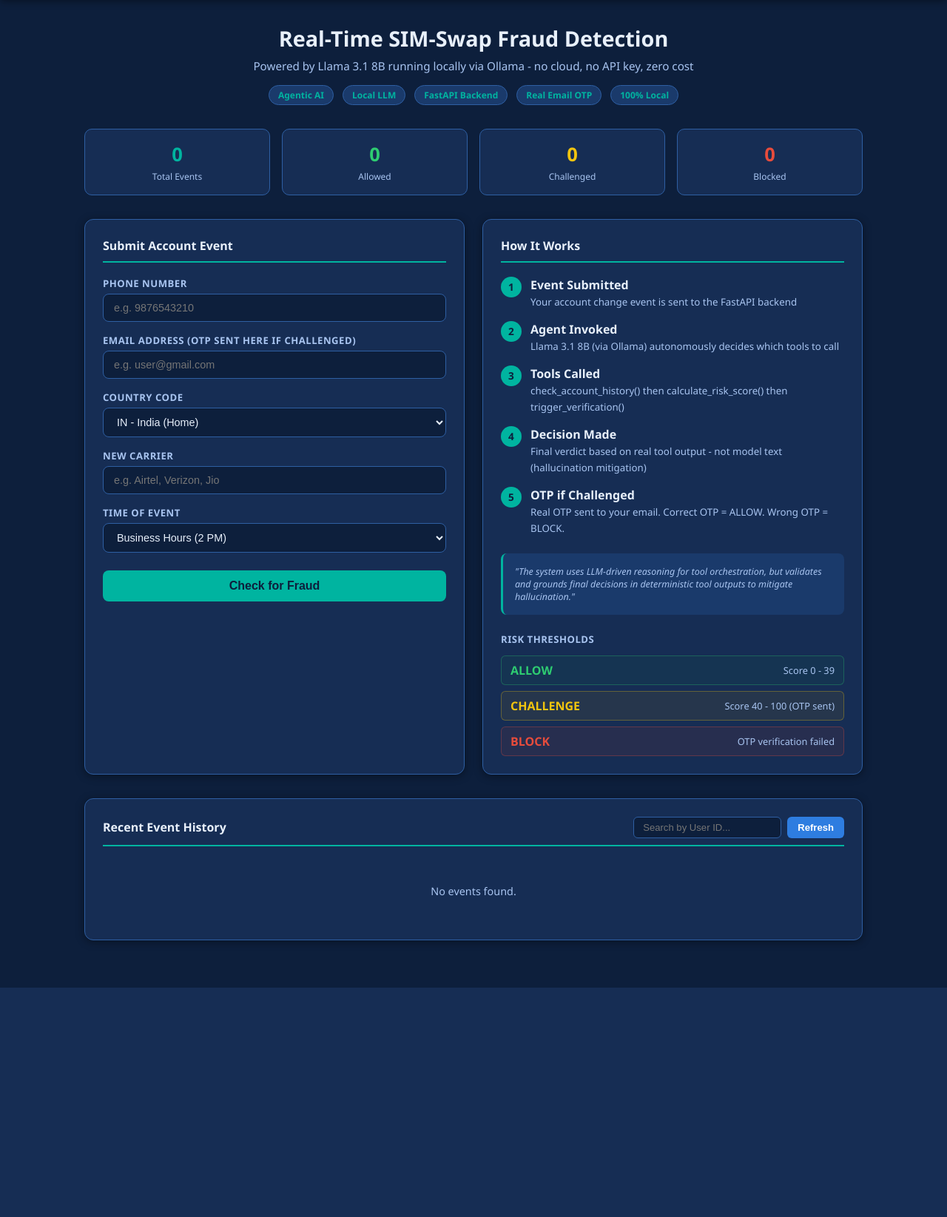
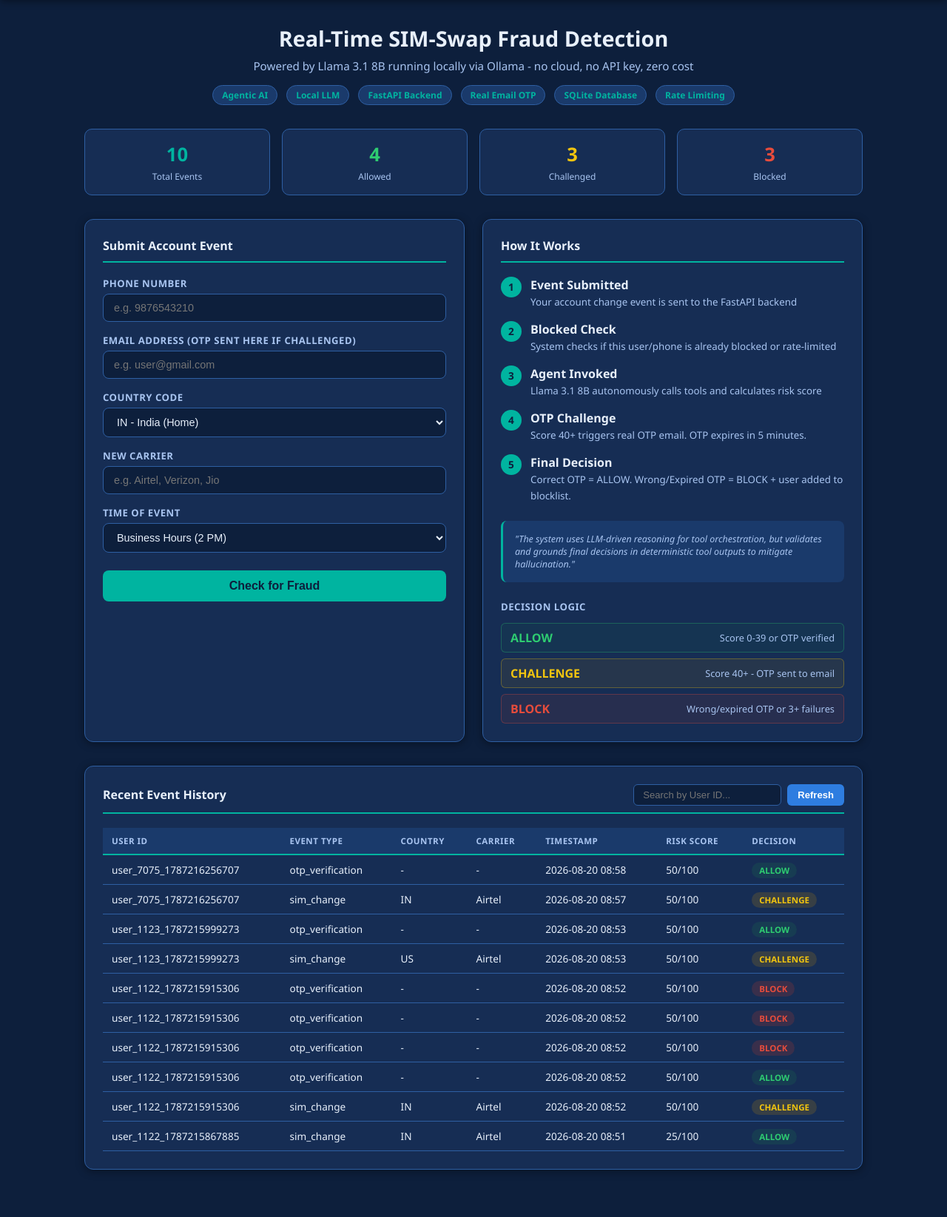
Before and after one commit to Sarthakr1003/sim-swap-agent, a FastAPI app: page / in a window 1280 px wide. Shown: the part 60-1705 px from the top of the page at 74% size. Before the commit the page ends 1395 px from the top, so only its background shows below. Run offline with FastAPI, Linux system fonts and the light colour scheme; data comes from the database, SQL or seed files in the repository; both versions use the stored data as it was after the commit; data that the repository does not hold is empty.

Commit message:
Added SQLite database, otp expiry, rate limiting, blocklist

```diff
--- a/main.py
+++ b/main.py
@@ -3,10 +3,16 @@ from fastapi.responses import HTMLResponse
 from pydantic import BaseModel
 from models import AccountEvent, FraudDecision
 from agent import run_fraud_agent
-from tools import log_event, check_account_history, _load_log
 from otp_service import generate_otp, send_otp_email, get_final_decision
+from database import (
+    init_db, log_event_db, get_user_events_db,
+    get_all_events_db, get_stats_db, save_otp_db,
+    verify_otp_db, block_user_db, is_user_blocked,
+    get_recent_failures_db
+)
 
 app = FastAPI(title="SIM-Swap Fraud Detection Agent")
+init_db()
 
 
 # ── SERVE WEB UI ──────────────────────────────────────────────────────
@@ -26,8 +32,43 @@ def health_check():
 @app.post("/event", response_model=FraudDecision)
 def receive_event(event: AccountEvent):
     try:
+        phone = event.metadata.get("phone", "")
+        user_id = event.user_id
+
+        # Check if user is already blocked
+        if is_user_blocked(user_id, phone):
+            return FraudDecision(
+                action="BLOCK",
+                risk_score=100,
+                reason="This user/phone is permanently blocked due to repeated fraud attempts."
+            )
+
+        # Check rate limiting — 3 blocks in 10 minutes = permanent block
+        recent_failures = get_recent_failures_db(user_id, minutes=10)
+        if recent_failures >= 3:
+            block_user_db(user_id, phone, "Repeated OTP failures — possible brute force attack")
+            return FraudDecision(
+                action="BLOCK",
+                risk_score=100,
+                reason="Too many failed verification attempts. Account blocked for security."
+            )
+
+        # Run fraud agent
         decision = run_fraud_agent(event, debug=False)
-        log_event(event, decision)
+
+        # Log to database
+        log_event_db(
+            user_id=user_id,
+            phone=phone,
+            event_type=event.event_type,
+            timestamp=event.timestamp.isoformat(),
+            country=event.metadata.get("country", ""),
+            new_carrier=event.metadata.get("new_carrier", ""),
+            risk_score=decision["risk_score"],
+            action=decision["action"],
+            reason=decision["reason"]
+        )
+
         return FraudDecision(
             action=decision["action"],
             risk_score=decision["risk_score"],
@@ -37,30 +78,24 @@ def receive_event(event: AccountEvent):
         raise HTTPException(status_code=500, detail=str(e))
 
 
-# ── GET ALL EVENTS (must be before /{user_id} to avoid conflict) ───────
+# ── GET ALL EVENTS ─────────────────────────────────────────────────────
 @app.get("/events/all")
 def get_all_events():
-    log = _load_log()
-    return {"events": log}
+    events = get_all_events_db()
+    return {"events": events}
 
 
 # ── GET USER EVENT HISTORY ─────────────────────────────────────────────
 @app.get("/events/{user_id}")
 def get_user_events(user_id: str):
-    history = check_account_history(user_id)
-    return {"user_id": user_id, "events": history}
+    events = get_user_events_db(user_id)
+    return {"user_id": user_id, "events": events}
 
 
 # ── STATS ──────────────────────────────────────────────────────────────
 @app.get("/stats")
 def get_stats():
-    entries = _load_log()
-    stats = {"ALLOW": 0, "CHALLENGE": 0, "BLOCK": 0, "total": len(entries)}
-    for entry in entries:
-        action = entry.get("decision", {}).get("action", "")
-        if action in stats:
-            stats[action] += 1
-    return stats
+    return get_stats_db()
 
 
 # ── SEND OTP ──────────────────────────────────────────────────────────
@@ -73,24 +108,44 @@ def send_otp(req: OTPRequest):
     otp = generate_otp()
     success = send_otp_email(req.email, otp, req.user_id)
     if success:
-        return {"status": "sent", "otp": otp}
+        otp_id = save_otp_db(req.user_id, otp, expires_minutes=5)
+        return {"status": "sent", "otp_id": otp_id, "otp": otp}
     raise HTTPException(status_code=500, detail="Failed to send OTP email")
 
 
 # ── VERIFY OTP — FINAL DECISION ────────────────────────────────────────
 class OTPVerifyRequest(BaseModel):
+    otp_id: int
     entered_otp: str
-    real_otp: str
     risk_score: int
     user_id: str
+    phone: str = ""
 
 @app.post("/verify-otp")
 def verify_otp_endpoint(req: OTPVerifyRequest):
     """
     Final decision after OTP attempt.
-    Correct OTP → ALLOW (real user confirmed)
-    Wrong OTP → BLOCK (attacker caught)
+    Correct OTP → ALLOW
+    Wrong/Expired OTP → BLOCK
     """
-    verified = req.entered_otp.strip() == req.real_otp.strip()
+    verified, message = verify_otp_db(req.otp_id, req.entered_otp)
     result = get_final_decision(verified, req.risk_score)
+
+    # Log the final decision to database
+    log_event_db(
+        user_id=req.user_id,
+        phone=req.phone,
+        event_type="otp_verification",
+        timestamp=__import__('datetime').datetime.now().isoformat(),
+        country="",
+        new_carrier="",
+        risk_score=req.risk_score,
+        action=result["action"],
+        reason=result["reason"]
+    )
+
+    # If blocked — add to blocked users list
+    if result["action"] == "BLOCK":
+        block_user_db(req.user_id, req.phone, result["reason"])
+
     return result
--- a/templates/index.html
+++ b/templates/index.html
@@ -17,12 +17,7 @@
     }
     * { margin:0; padding:0; box-sizing:border-box; transition: background 0.3s, color 0.3s; }
     body { background: var(--bg); color: var(--text); font-family: 'Segoe UI', sans-serif; min-height: 100vh; }
-    nav {
-      background: var(--card); border-bottom: 2px solid var(--teal);
-      padding: 0 2rem; height: 60px; display: flex; align-items: center;
-      justify-content: space-between; box-shadow: 0 2px 10px var(--shadow);
-      position: sticky; top: 0; z-index: 100;
-    }
+    nav { background: var(--card); border-bottom: 2px solid var(--teal); padding: 0 2rem; height: 60px; display: flex; align-items: center; justify-content: space-between; box-shadow: 0 2px 10px var(--shadow); position: sticky; top: 0; z-index: 100; }
     .nav-brand { display: flex; align-items: center; gap: 10px; }
     .nav-brand .dot { width: 10px; height: 10px; background: var(--teal); border-radius: 50%; animation: pulse 2s infinite; }
     @keyframes pulse { 0%, 100% { opacity: 1; transform: scale(1); } 50% { opacity: 0.5; transform: scale(1.3); } }
@@ -65,6 +60,7 @@
     .otp-section { display: none; margin-top: 1rem; padding: 1rem; background: var(--card2); border-radius: 8px; border: 1px solid var(--border); }
     .otp-section.show { display: block; }
     .otp-section p { font-size: 0.88rem; color: var(--subtext); margin-bottom: 0.8rem; }
+    .otp-timer { font-size: 0.8rem; color: #F1C40F; font-weight: 600; margin-bottom: 0.5rem; }
     .otp-row { display: flex; gap: 0.5rem; }
     .otp-row input { flex: 1; padding: 10px 14px; background: var(--input-bg); border: 1px solid var(--input-border); border-radius: 8px; color: var(--text); font-size: 1rem; letter-spacing: 4px; text-align: center; outline: none; }
     .otp-btn { padding: 10px 18px; background: var(--blue); color: white; border: none; border-radius: 8px; font-weight: 700; cursor: pointer; font-size: 0.9rem; }
@@ -110,7 +106,8 @@
       <span class="tag">Local LLM</span>
       <span class="tag">FastAPI Backend</span>
       <span class="tag">Real Email OTP</span>
-      <span class="tag">100% Local</span>
+      <span class="tag">SQLite Database</span>
+      <span class="tag">Rate Limiting</span>
     </div>
   </div>
 
@@ -156,7 +153,8 @@
         <div class="result-reason" id="resultReason"></div>
       </div>
       <div class="otp-section" id="otpSection">
-        <p>A verification OTP has been sent to your email. Enter it below to approve the SIM change:</p>
+        <p>A verification OTP has been sent to your email. Enter it below (valid for 5 minutes):</p>
+        <div class="otp-timer" id="otpTimer">Time remaining: 5:00</div>
         <div class="otp-row">
           <input type="text" id="otpInput" placeholder="Enter OTP" maxlength="6" />
           <button class="otp-btn" onclick="verifyOTP()">Verify</button>
@@ -174,19 +172,19 @@
         </div>
         <div style="display:flex; gap:12px; align-items:flex-start;">
           <div style="background:var(--teal);color:#0D1F3C;width:28px;height:28px;border-radius:50%;display:flex;align-items:center;justify-content:center;font-weight:700;font-size:0.85rem;flex-shrink:0;">2</div>
-          <div><strong>Agent Invoked</strong><br/><small style="color:var(--subtext)">Llama 3.1 8B (via Ollama) autonomously decides which tools to call</small></div>
+          <div><strong>Blocked Check</strong><br/><small style="color:var(--subtext)">System checks if this user/phone is already blocked or rate-limited</small></div>
         </div>
         <div style="display:flex; gap:12px; align-items:flex-start;">
           <div style="background:var(--teal);color:#0D1F3C;width:28px;height:28px;border-radius:50%;display:flex;align-items:center;justify-content:center;font-weight:700;font-size:0.85rem;flex-shrink:0;">3</div>
-          <div><strong>Tools Called</strong><br/><small style="color:var(--subtext)">check_account_history() then calculate_risk_score() then trigger_verification()</small></div>
+          <div><strong>Agent Invoked</strong><br/><small style="color:var(--subtext)">Llama 3.1 8B autonomously calls tools and calculates risk score</small></div>
         </div>
         <div style="display:flex; gap:12px; align-items:flex-start;">
           <div style="background:var(--teal);color:#0D1F3C;width:28px;height:28px;border-radius:50%;display:flex;align-items:center;justify-content:center;font-weight:700;font-size:0.85rem;flex-shrink:0;">4</div>
-          <div><strong>Decision Made</strong><br/><small style="color:var(--subtext)">Final verdict based on real tool output - not model text (hallucination mitigation)</small></div>
+          <div><strong>OTP Challenge</strong><br/><small style="color:var(--subtext)">Score 40+ triggers real OTP email. OTP expires in 5 minutes.</small></div>
         </div>
         <div style="display:flex; gap:12px; align-items:flex-start;">
           <div style="background:var(--teal);color:#0D1F3C;width:28px;height:28px;border-radius:50%;display:flex;align-items:center;justify-content:center;font-weight:700;font-size:0.85rem;flex-shrink:0;">5</div>
-          <div><strong>OTP if Challenged</strong><br/><small style="color:var(--subtext)">Real OTP sent to your email. Correct OTP = ALLOW. Wrong OTP = BLOCK.</small></div>
+          <div><strong>Final Decision</strong><br/><small style="color:var(--subtext)">Correct OTP = ALLOW. Wrong/Expired OTP = BLOCK + user added to blocklist.</small></div>
         </div>
       </div>
       <div style="margin-top:1.5rem; padding:1rem; background:var(--card2); border-radius:8px; border-left:3px solid var(--teal);">
@@ -195,16 +193,16 @@
         </div>
       </div>
       <div style="margin-top:1.5rem;">
-        <div style="font-size:0.82rem; font-weight:600; color:var(--subtext); margin-bottom:0.8rem; text-transform:uppercase; letter-spacing:0.5px;">Risk Thresholds</div>
+        <div style="font-size:0.82rem; font-weight:600; color:var(--subtext); margin-bottom:0.8rem; text-transform:uppercase; letter-spacing:0.5px;">Decision Logic</div>
         <div style="display:flex; flex-direction:column; gap:0.5rem;">
           <div style="display:flex; justify-content:space-between; align-items:center; padding:8px 12px; background:rgba(26,122,74,0.1); border-radius:6px; border:1px solid rgba(46,204,113,0.3);">
-            <span style="font-weight:600; color:#2ECC71;">ALLOW</span><span style="font-size:0.8rem; color:var(--subtext);">Score 0 - 39</span>
+            <span style="font-weight:600; color:#2ECC71;">ALLOW</span><span style="font-size:0.8rem; color:var(--subtext);">Score 0-39 or OTP verified</span>
           </div>
           <div style="display:flex; justify-content:space-between; align-items:center; padding:8px 12px; background:rgba(184,134,11,0.1); border-radius:6px; border:1px solid rgba(241,196,15,0.3);">
-            <span style="font-weight:600; color:#F1C40F;">CHALLENGE</span><span style="font-size:0.8rem; color:var(--subtext);">Score 40 - 100 (OTP sent)</span>
+            <span style="font-weight:600; color:#F1C40F;">CHALLENGE</span><span style="font-size:0.8rem; color:var(--subtext);">Score 40+ - OTP sent to email</span>
           </div>
           <div style="display:flex; justify-content:space-between; align-items:center; padding:8px 12px; background:rgba(192,57,43,0.1); border-radius:6px; border:1px solid rgba(231,76,60,0.3);">
-            <span style="font-weight:600; color:#E74C3C;">BLOCK</span><span style="font-size:0.8rem; color:var(--subtext);">OTP verification failed</span>
+            <span style="font-weight:600; color:#E74C3C;">BLOCK</span><span style="font-size:0.8rem; color:var(--subtext);">Wrong/expired OTP or 3+ failures</span>
           </div>
         </div>
       </div>
@@ -225,9 +223,12 @@
 
 <script>
   let currentOTP = null;
+  let currentOtpId = null;
   let currentRiskScore = 0;
   let currentUserId = null;
+  let currentPhone = null;
   let isDark = true;
+  let otpTimerInterval = null;
 
   function toggleTheme() {
     isDark = !isDark;
@@ -272,15 +273,15 @@
         container.innerHTML = '<div class="empty-state">No events found.</div>';
         return;
       }
-      const rows = events.slice().reverse().map(e => {
-        const action = e.decision?.action || '-';
-        const score = e.decision?.risk_score ?? '-';
-        const time = e.timestamp ? e.timestamp.split('T').join(' ').substring(0,16) : '-';
+      const rows = events.map(e => {
+        const action = e.action || '-';
+        const score = e.risk_score ?? '-';
+        const time = e.created_at ? e.created_at.substring(0,16) : '-';
         return `<tr>
           <td>${e.user_id || '-'}</td>
           <td>${e.event_type || '-'}</td>
-          <td>${e.metadata?.country || '-'}</td>
-          <td>${e.metadata?.new_carrier || '-'}</td>
+          <td>${e.country || '-'}</td>
+          <td>${e.new_carrier || '-'}</td>
           <td>${time}</td>
           <td>${score}/100</td>
           <td><span class="badge ${action}">${action}</span></td>
@@ -293,6 +294,24 @@
     } catch {
       container.innerHTML = '<div class="empty-state">Could not load history.</div>';
     }
+  }
+
+  function startOtpTimer(seconds) {
+    if (otpTimerInterval) clearInterval(otpTimerInterval);
+    let remaining = seconds;
+    const timerEl = document.getElementById('otpTimer');
+    otpTimerInterval = setInterval(() => {
+      remaining--;
+      const mins = Math.floor(remaining / 60);
+      const secs = remaining % 60;
+      timerEl.textContent = `Time remaining: ${mins}:${secs.toString().padStart(2,'0')}`;
+      if (remaining <= 0) {
+        clearInterval(otpTimerInterval);
+        timerEl.textContent = 'OTP expired!';
+        timerEl.style.color = '#E74C3C';
+        document.querySelector('.otp-btn').disabled = true;
+      }
+    }, 1000);
   }
 
   async function submitEvent() {
@@ -312,7 +331,9 @@
     document.getElementById('resultBox').classList.remove('show', 'ALLOW', 'CHALLENGE', 'BLOCK');
     document.getElementById('otpSection').classList.remove('show');
     document.getElementById('otpResult').className = 'otp-result';
-    currentOTP = null;
+    document.querySelector('.otp-btn').disabled = false;
+    if (otpTimerInterval) clearInterval(otpTimerInterval);
+    currentOTP = null; currentOtpId = null;
 
     try {
       const res = await fetch('/event', { method: 'POST', headers: { 'Content-Type': 'application/json' }, body: JSON.stringify(event) });
@@ -324,7 +345,6 @@
       document.getElementById('loading').classList.remove('show');
       const box = document.getElementById('resultBox');
       box.classList.add('show', action);
-
       document.getElementById('resultDecision').textContent = action;
       document.getElementById('resultDecision').className = `result-decision ${action}`;
       document.getElementById('resultScore').textContent = `Risk Score: ${score}/100`;
@@ -333,10 +353,14 @@
       if (action === 'CHALLENGE' && email) {
         currentRiskScore = score;
         currentUserId = userId;
+        currentPhone = phone;
         const otpRes = await fetch('/send-otp', { method: 'POST', headers: { 'Content-Type': 'application/json' }, body: JSON.stringify({ email, user_id: userId }) });
         const otpData = await otpRes.json();
         currentOTP = otpData.otp;
+        currentOtpId = otpData.otp_id;
         document.getElementById('otpSection').classList.add('show');
+        document.getElementById('otpTimer').style.color = '#F1C40F';
+        startOtpTimer(300);
       }
 
       loadStats();
@@ -356,16 +380,26 @@
       const res = await fetch('/verify-otp', {
         method: 'POST',
         headers: { 'Content-Type': 'application/json' },
-        body: JSON.stringify({ entered_otp: entered, real_otp: currentOTP, risk_score: currentRiskScore, user_id: currentUserId })
+        body: JSON.stringify({
+          otp_id: currentOtpId,
+          entered_otp: entered,
+          risk_score: currentRiskScore,
+          user_id: currentUserId,
+          phone: currentPhone
+        })
       });
       const data = await res.json();
+      if (otpTimerInterval) clearInterval(otpTimerInterval);
       if (data.action === 'ALLOW') {
         resultEl.textContent = 'OTP Verified - SIM change approved!';
         resultEl.className = 'otp-result success';
+        document.querySelector('.otp-btn').disabled = true;
       } else {
-        resultEl.textContent = 'Wrong OTP - SIM change BLOCKED. Possible fraud detected.';
+        resultEl.textContent = 'Wrong or expired OTP - SIM change BLOCKED. User added to blocklist.';
         resultEl.className = 'otp-result fail';
       }
+      loadStats();
+      loadHistory();
     } catch (err) {
       resultEl.textContent = 'Error: ' + err.message;
       resultEl.className = 'otp-result fail';
```
Also changed, not shown: database.py (added, +216 -0 lines), data/sim_swap.db (added).
